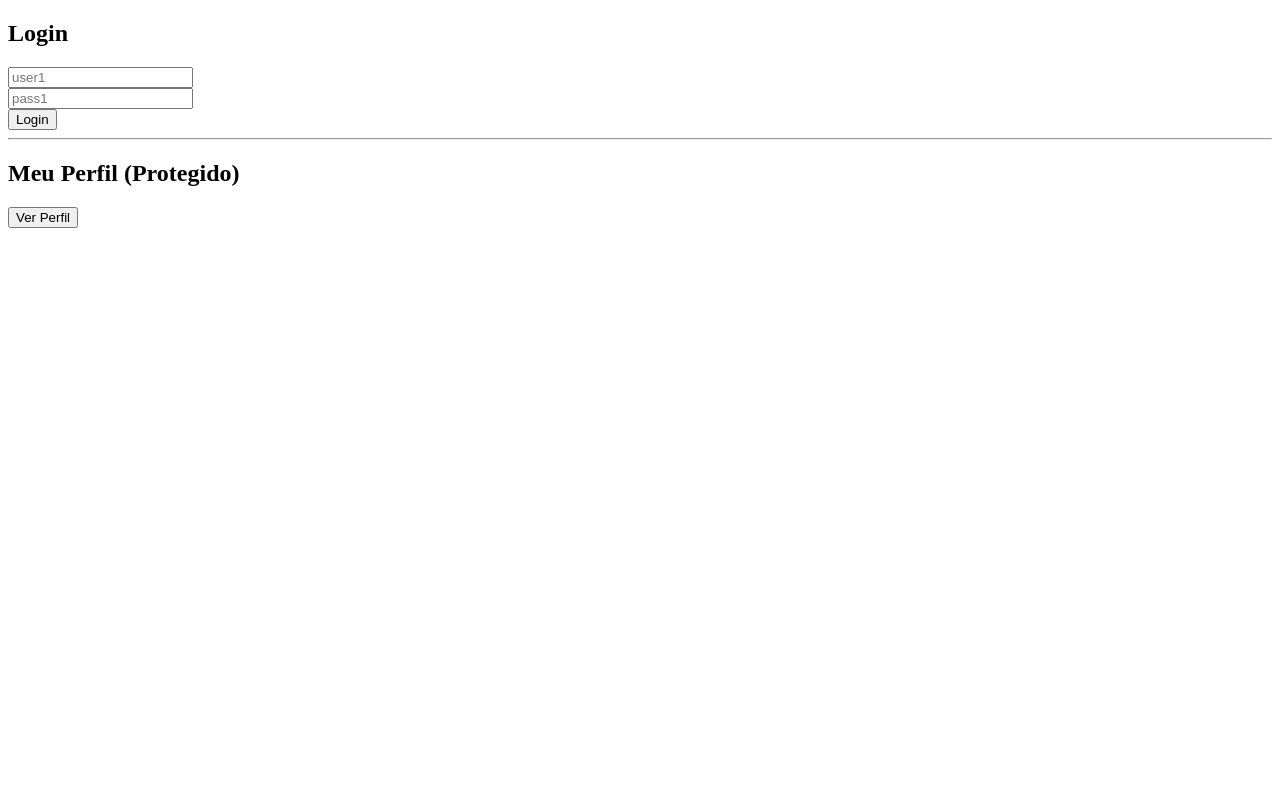
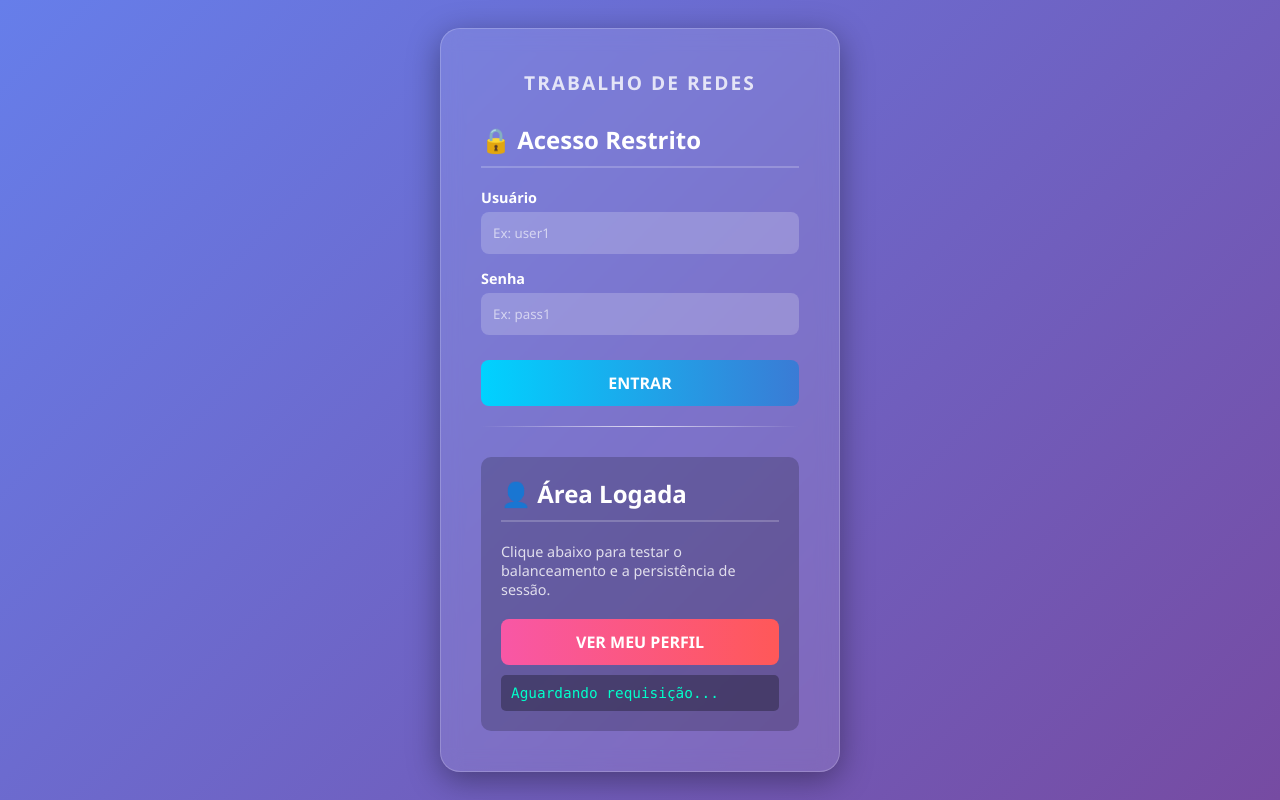
Before and after one commit to GSerejo/Redes02, a website: page app/public/index.html in a window 1280 px wide. Drawn offline with Linux system fonts and the light colour scheme.

Commit message:
front FEITO

```diff
--- a/app/public/index.html
+++ b/app/public/index.html
@@ -1,17 +1,184 @@
 <!DOCTYPE html>
 <html lang="pt-br">
-<head><title>Trabalho Redes</title></head>
+<head>
+    <meta charset="UTF-8">
+    <meta name="viewport" content="width=device-width, initial-scale=1.0">
+    <title>Sistemas Distribuídos | Trabalho Redes</title>
+    <style>
+        /* --- Reset Básico --- */
+        * {
+            margin: 0;
+            padding: 0;
+            box-sizing: border-box;
+            font-family: 'Segoe UI', Tahoma, Geneva, Verdana, sans-serif;
+        }
+
+        body {
+            /* Fundo com degradê moderno */
+            background: linear-gradient(135deg, #667eea 0%, #764ba2 100%);
+            height: 100vh;
+            display: flex;
+            justify-content: center;
+            align-items: center;
+            color: #fff;
+        }
+
+        /* --- O Cartão com Efeito de Vidro --- */
+        .container {
+            background: rgba(255, 255, 255, 0.1); /* Branco transparente */
+            backdrop-filter: blur(10px); /* O desfoque mágico */
+            -webkit-backdrop-filter: blur(10px);
+            border: 1px solid rgba(255, 255, 255, 0.2);
+            border-radius: 20px;
+            padding: 40px;
+            width: 400px;
+            box-shadow: 0 8px 32px 0 rgba(0, 0, 0, 0.37);
+        }
+
+        h1 {
+            text-align: center;
+            font-size: 1.2rem;
+            margin-bottom: 5px;
+            text-transform: uppercase;
+            letter-spacing: 2px;
+            opacity: 0.8;
+        }
+
+        h2 {
+            font-size: 1.5rem;
+            margin-bottom: 20px;
+            border-bottom: 2px solid rgba(255,255,255,0.2);
+            padding-bottom: 10px;
+        }
+
+        /* --- Formulários e Inputs --- */
+        .input-group {
+            margin-bottom: 15px;
+        }
+
+        label {
+            display: block;
+            margin-bottom: 5px;
+            font-size: 0.9rem;
+            font-weight: 600;
+        }
+
+        input {
+            width: 100%;
+            padding: 12px;
+            border: none;
+            border-radius: 8px;
+            background: rgba(255, 255, 255, 0.2);
+            color: #fff;
+            outline: none;
+            transition: 0.3s;
+        }
+
+        input::placeholder {
+            color: rgba(255, 255, 255, 0.6);
+        }
+
+        input:focus {
+            background: rgba(255, 255, 255, 0.3);
+            box-shadow: 0 0 10px rgba(255, 255, 255, 0.2);
+        }
+
+        /* --- Botões --- */
+        button {
+            width: 100%;
+            padding: 12px;
+            border: none;
+            border-radius: 8px;
+            font-size: 1rem;
+            font-weight: bold;
+            cursor: pointer;
+            transition: transform 0.2s, background 0.2s;
+            margin-top: 10px;
+        }
+
+        button[type="submit"] {
+            background: #00d2ff;
+            background: linear-gradient(90deg, #00d2ff 0%, #3a7bd5 100%);
+            color: white;
+        }
+
+        #getProfile {
+            background: #f857a6;
+            background: linear-gradient(90deg, #f857a6 0%, #ff5858 100%);
+            color: white;
+        }
+
+        button:hover {
+            transform: translateY(-2px);
+            opacity: 0.9;
+        }
+
+        button:active {
+            transform: translateY(0);
+        }
+
+        /* --- Área de Perfil --- */
+        .profile-section {
+            margin-top: 30px;
+            background: rgba(0, 0, 0, 0.2);
+            padding: 20px;
+            border-radius: 10px;
+        }
+
+        pre {
+            background: rgba(0, 0, 0, 0.3);
+            padding: 10px;
+            border-radius: 5px;
+            overflow-x: auto;
+            color: #00ffca; /* Cor estilo terminal hacker */
+            font-family: 'Consolas', 'Courier New', monospace;
+            font-size: 0.9rem;
+            margin-top: 10px;
+            white-space: pre-wrap; /* Quebra linha se for muito longo */
+        }
+
+        .divider {
+            margin: 20px 0;
+            border: 0;
+            height: 1px;
+            background-image: linear-gradient(to right, rgba(0, 0, 0, 0), rgba(255, 255, 255, 0.75), rgba(0, 0, 0, 0));
+        }
+    </style>
+</head>
 <body>
-    <h2>Login</h2>
-    <form id="loginForm">
-        <input type="text" id="username" placeholder="user1" required><br>
-        <input type="password" id="password" placeholder="pass1" required><br>
-        <button type="submit">Login</button>
-    </form>
-    <hr>
-    <h2>Meu Perfil (Protegido)</h2>
-    <button id="getProfile">Ver Perfil</button>
-    <pre id="profileData"></pre>
+
+    <div class="container">
+        <h1>Trabalho de Redes</h1>
+        <br>
+
+        <div class="login-section">
+            <h2>🔒 Acesso Restrito</h2>
+            <form id="loginForm">
+                <div class="input-group">
+                    <label for="username">Usuário</label>
+                    <input type="text" id="username" placeholder="Ex: user1" required autocomplete="off">
+                </div>
+                <div class="input-group">
+                    <label for="password">Senha</label>
+                    <input type="password" id="password" placeholder="Ex: pass1" required>
+                </div>
+                <button type="submit">ENTRAR</button>
+            </form>
+        </div>
+
+        <hr class="divider">
+
+        <div class="profile-section">
+            <h2>👤 Área Logada</h2>
+            <p style="font-size: 0.9rem; margin-bottom: 10px; opacity: 0.8;">
+                Clique abaixo para testar o balanceamento e a persistência de sessão.
+            </p>
+            <button id="getProfile">VER MEU PERFIL</button>
+
+            <pre id="profileData">Aguardando requisição...</pre>
+        </div>
+    </div>
+
     <script src="app.js"></script>
 </body>
 </html>
```
